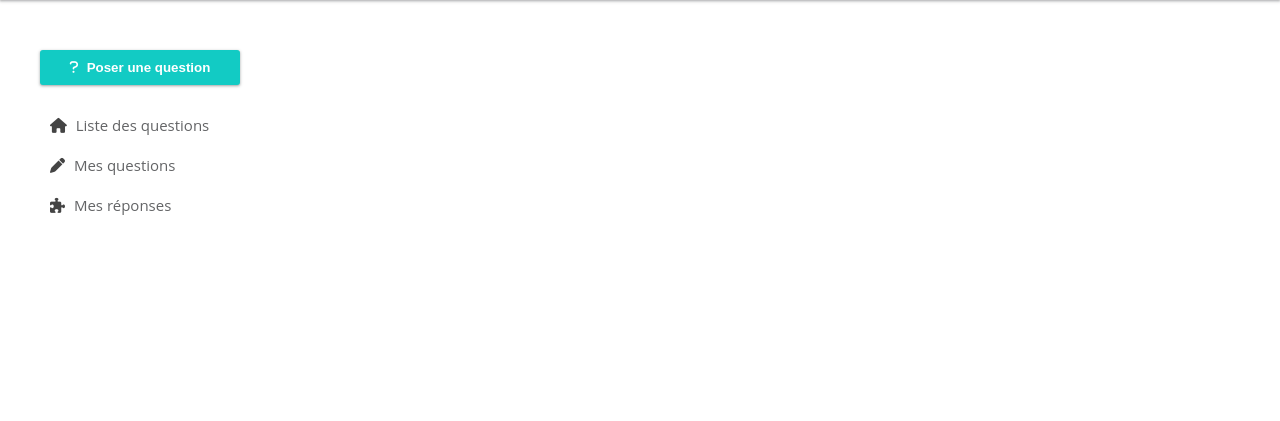
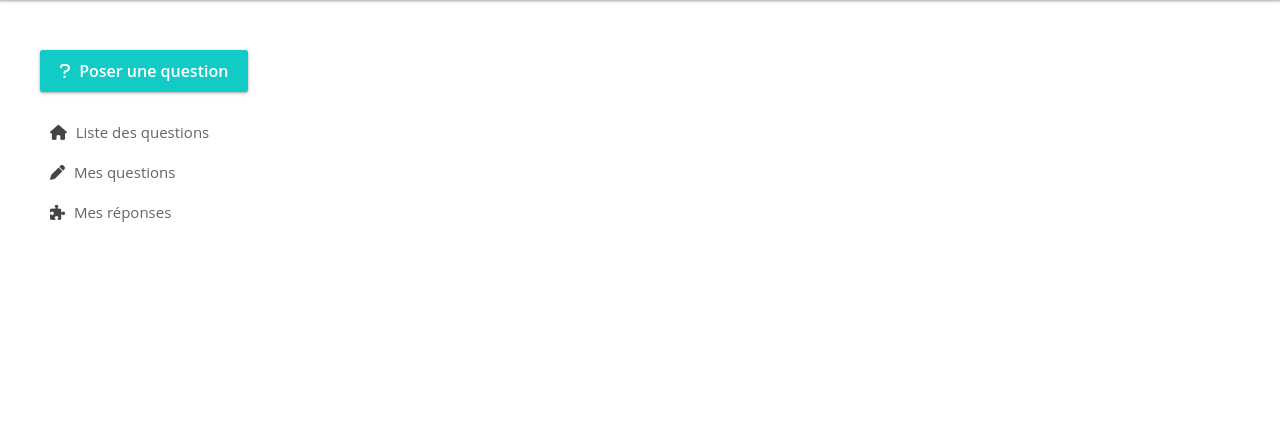
Before and after one commit to LouisC98/quori_formation, a Symfony app: template templates/base.html.twig in a window 1280 px wide. Shown: the part 95-516 px from the top of the page. Run offline with Twig, Linux system fonts and the light colour scheme; the template is opened without the code that fills it, so the values that code supplies are empty; some libraries are stand-ins or nearby versions.

Commit message:
Question controller + reglage de la sidebar

```diff
--- a/composer.json
+++ b/composer.json
@@ -71,5 +71,9 @@
             "allow-contrib": false,
             "require": "6.1.*"
         }
+    },
+    "require-dev": {
+        "symfony/stopwatch": "6.1.*",
+        "symfony/web-profiler-bundle": "6.1.*"
     }
 }
--- a/config/bundles.php
+++ b/config/bundles.php
@@ -6,4 +6,5 @@ return [
     Symfony\Bundle\MakerBundle\MakerBundle::class => ['dev' => true],
     Symfony\Bundle\TwigBundle\TwigBundle::class => ['all' => true],
     Twig\Extra\TwigExtraBundle\TwigExtraBundle::class => ['all' => true],
+    Symfony\Bundle\WebProfilerBundle\WebProfilerBundle::class => ['dev' => true, 'test' => true],
 ];
--- a/public/css/style.css
+++ b/public/css/style.css
@@ -60,6 +60,10 @@ h5 {
     color: var(--color-dark);
 }
 
+a {
+    color: inherit;
+    text-decoration: none;
+}
 /* Flex */
 .d-flex {
     display: flex;
@@ -216,21 +220,26 @@ header {
 .sidebar {
     min-width: 200px;
 }
-.sidebar-nav li {
+.sidebar-nav a {
     padding: 10px;
     cursor: pointer;
     font-size: var(--font-size-small);
+    display: block;
 }
 
-.sidebar-nav li:hover {
+.sidebar-nav a:hover {
     transition: opacity .4s;
     opacity: .8;
 }
 
-.sidebar-nav li i {
+.sidebar-nav a i {
     color: var(--color-dark);
 }
 
+.active {
+    border-left: 5px solid var(--primary);
+    background-color: var(--primary-light);
+}
 
 /* Footer */
 footer {
--- a/templates/partials/_sidebar.html.twig
+++ b/templates/partials/_sidebar.html.twig
@@ -1,21 +1,21 @@
 <div class="sidebar d-flex flex-column mr-50">
-    <button class="btn btn-primary btn-icon-primary">
+    <a href="{{ path('question_form') }}" class="btn btn-primary btn-icon-primary">
         <i class="fas fa-question mr-5"></i>
         <span>Poser une question</span>
-    </button>
+    </a>
 
     <ul class="sidebar-nav py-20">
-        <li class="active">
+        <a href="{{ path('home') }}" {% if app.request.pathinfo==path('home') %} class="active" {% endif %}>
             <i class="fas fa-home mr-5"></i>
             Liste des questions
-        </li>
-        <li>
+        </a>
+        <a href="#">
             <i class="fas fa-pen mr-5"></i>
             Mes questions
-        </li>
-        <li>
+        </a>
+        <a href="#">
             <i class="fas fa-puzzle-piece mr-5"></i>
             Mes réponses
-        </li>
+        </a>
     </ul>
 </div>
```
Also changed, not shown: config/routes/web_profiler.yaml (added, +8 -0 lines), src/Controller/QuestionController.php (added, +18 -0 lines), templates/question/index.html.twig (added, +7 -0 lines), 3 other files.
